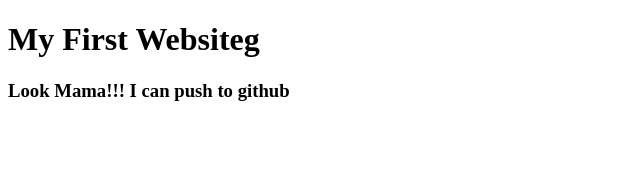
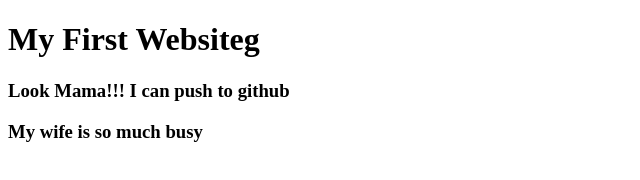
Before and after one commit to SoftDevsIT/my-first-website, a plain HTML site: page index.html in a window 1280 px wide. Shown: the whole page, without its empty margins (0-640 px from the left). Drawn offline with Linux system fonts and the light colour scheme.

Commit message:
Update index.html

```diff
--- a/index.html
+++ b/index.html
@@ -8,5 +8,6 @@
 <body>
     <h1>My First Websiteg</h1>
     <h3>Look Mama!!! I can push to github</h3>
+    <h3>My wife is so much busy</h3>
 </body>
 </html>
```
